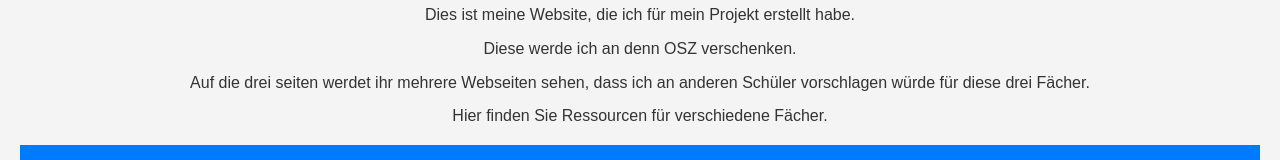
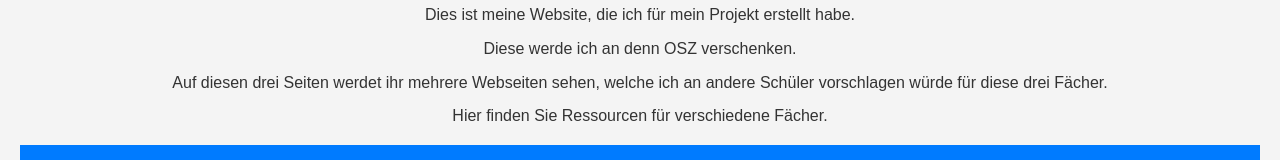
Before and after one commit to Marclevin123/TechNest, a plain HTML site: page index.html in a window 1280 px wide. Shown: the part 286-446 px from the top of the page. Drawn offline with Linux system fonts and the light colour scheme.

Commit message:
Update index.html

```diff
--- a/index.html
+++ b/index.html
@@ -94,7 +94,7 @@
             <P>Ich bin 15 und bin in der 9. Klasse.</P>
             <p>Dies ist meine Website, die ich für mein Projekt erstellt habe.</p>
             <p>Diese werde ich an denn OSZ verschenken.</P>
-            <p>Auf die drei seiten werdet ihr mehrere Webseiten sehen, dass ich an anderen Schüler vorschlagen würde für diese drei Fächer.</p>
+        <p>Auf diesen drei Seiten werdet ihr mehrere Webseiten sehen, welche ich an andere Schüler vorschlagen würde für diese drei Fächer.</p>
             <p>Hier finden Sie Ressourcen für verschiedene Fächer.</p>
         </section>
     </main>
```
